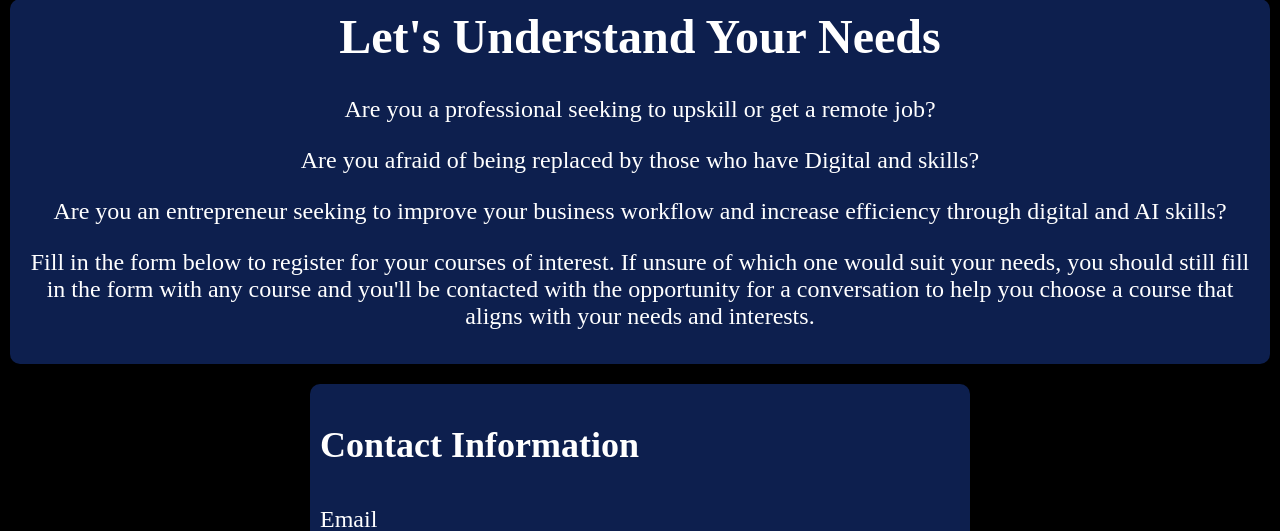
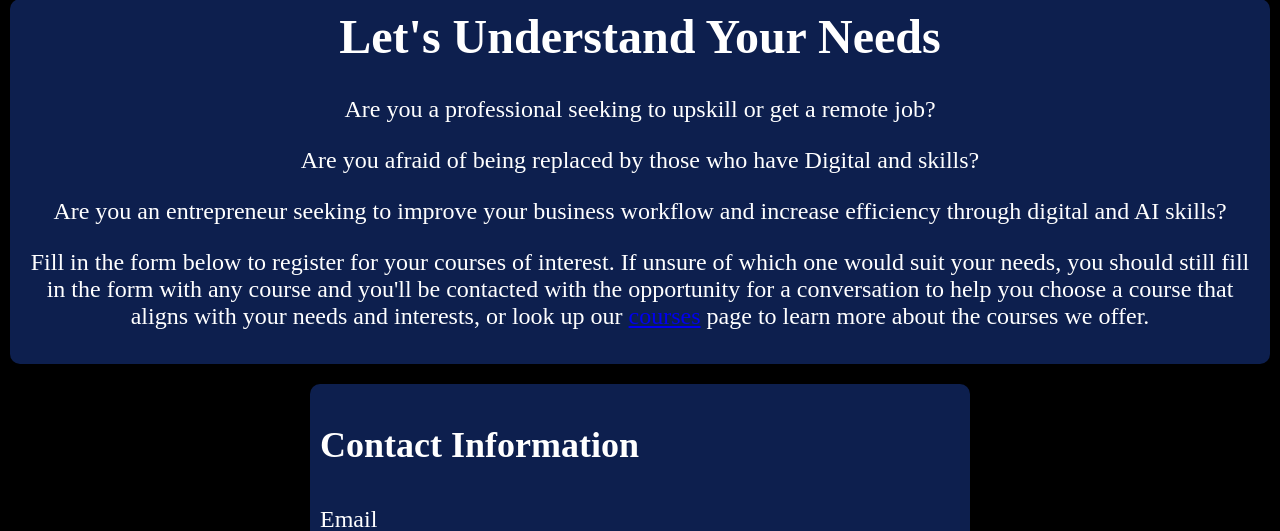
Before and after one commit to Rejoice312/rtech, a FastAPI app: page /forms/subscribe in a window 1280 px wide. Shown: the part 131-662 px from the top of the page. Run offline with FastAPI, Linux system fonts and the light colour scheme; parts of the project's set-up code (start-up, migrations or seed data) failed here and were passed over.

Commit message:
add a link to courses page in sub form

```diff
--- a/templates/sub_form.html
+++ b/templates/sub_form.html
@@ -16,7 +16,8 @@
     <p>Fill in the form below to register for your courses
         of interest. If unsure of which one would suit your needs, you should still fill in the form
         with any course and you'll be contacted with the opportunity for a conversation to help you
-        choose a course that aligns with your needs and interests.
+        choose a course that aligns with your needs and interests, or look up our
+        <a href="{ url_for('home')#services}">courses</a> page to learn more about the courses we offer.
     </p>
 </div>
 
```
